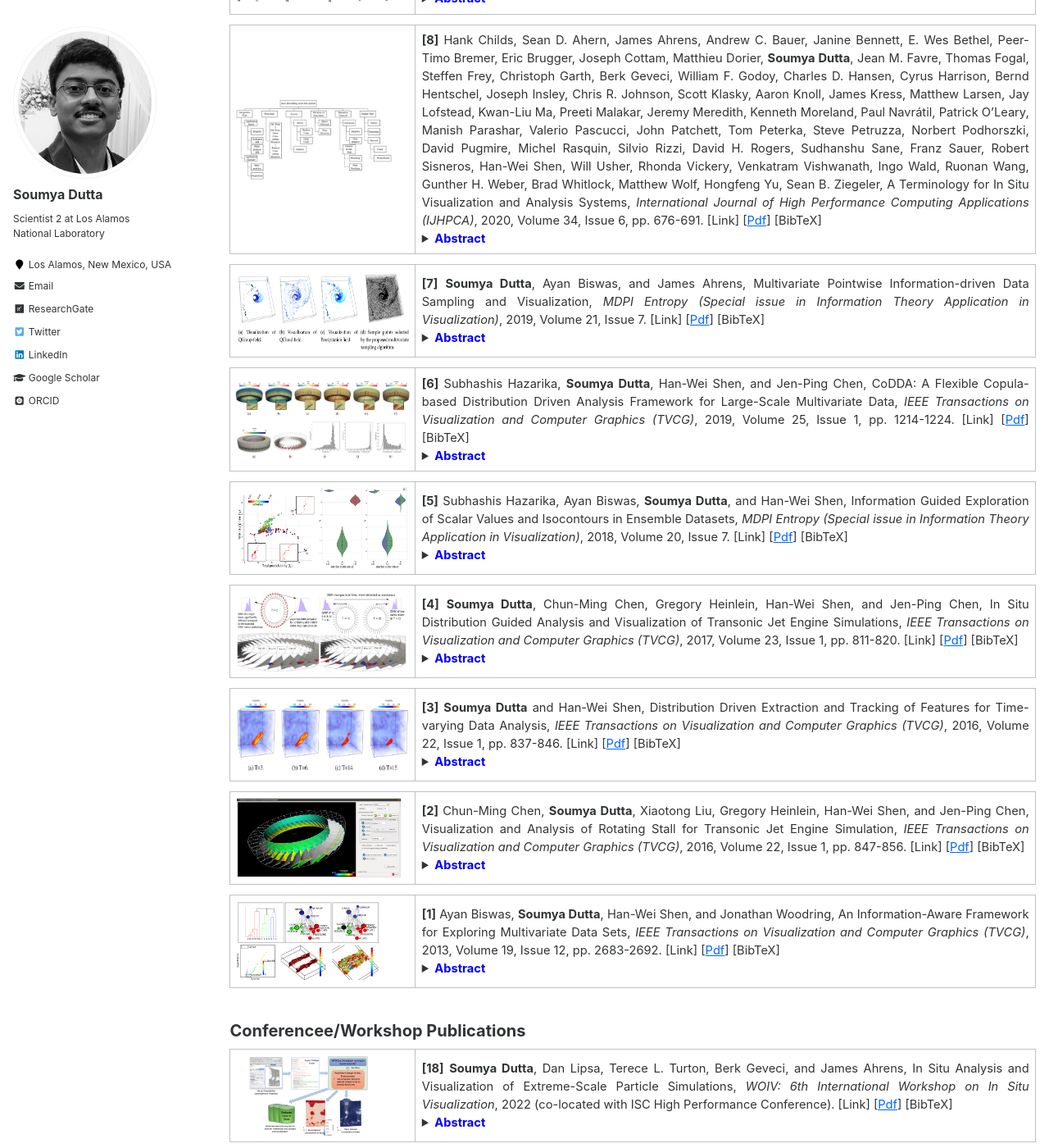
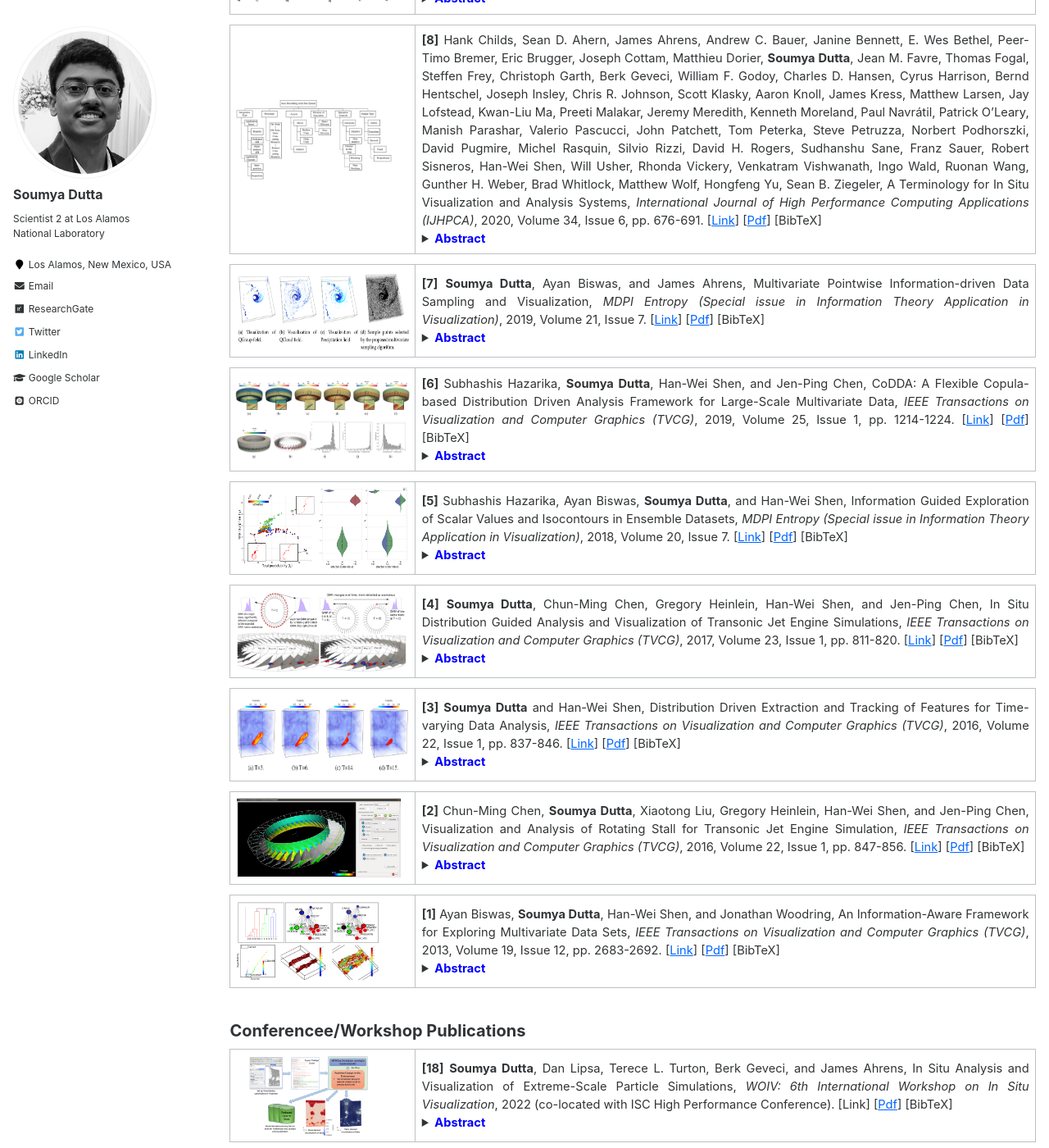
Before and after one commit to soumyadutta-cse/soumyadutta-cse.github.io, a Jekyll site: the page built from _pages/publications.md, in a window 1280 px wide and 1400 px high, scrolled down 1500 px. Shown: the whole window at 82% size. Built offline with Jekyll 4.4.1, drawn with Linux system fonts in a browser that asks for light colours; some web fonts are replaced; part of the change alters nothing that is shown; some of the changed text lies outside the part shown.

Commit message:
adding links

```diff
--- a/_pages/publications.md
+++ b/_pages/publications.md
@@ -68,7 +68,6 @@ author_profile: true
 
 
 
-
 ## Journal Publications
 
 <table>
@@ -76,7 +75,7 @@ author_profile: true
       <td width="23%;" valign="top">
       <img style="height:100px" src="/images/mfix_jocs.png"/> </td>
       <td width="100%;" style="font-size:11pt;" align="justify" valign="top"> <strong>[14]</strong> <b>Soumya Dutta</b>, Terece L. Turton, David Rogers, Jordan M. Musser, James Ahrens, and Ann S. Almgren, In Situ Feature Analysis for Large-scale Multiphase Flow Simulations, <em>Journal of Computational Science (Elsivier)</em>, 2022.
-      [Link] [<a href="/papers/mfix_jour_comp_sc.pdf">Pdf</a>] [BibTeX]
+      [<a href="https://doi.org/10.1016/j.jocs.2022.101773">Link</a>] [<a href="/papers/mfix_jour_comp_sc.pdf">Pdf</a>] [BibTeX]
       <details>
         <summary><b><span style="color:blue">Abstract</span></b></summary>
         <p>
@@ -91,7 +90,7 @@ author_profile: true
    <tr width="100%;">
       <td width="23%;" valign="top">
       <img style="height:100px" src="/images/Humayra_cise.png"/> </td>
-      <td width="100%;" style="font-size:11pt;" align="justify" valign="top"> <strong>[13]</strong> Humayra Tasnim, <b>Soumya Dutta</b>, Terece L. Turton, David Rogers, and Melanie E. Moses, Information-theoretic Exploration of Multivariate Time-Varying Image Databases, <em>IEEE Computing in Science & Engineering (IEEE CiSE)</em>, 2022. [Link] [<a href="/papers/multivar_humayra_cise.pdf">Pdf</a>] [BibTeX]
+      <td width="100%;" style="font-size:11pt;" align="justify" valign="top"> <strong>[13]</strong> Humayra Tasnim, <b>Soumya Dutta</b>, Terece L. Turton, David Rogers, and Melanie E. Moses, Information-theoretic Exploration of Multivariate Time-Varying Image Databases, <em>IEEE Computing in Science & Engineering (IEEE CiSE)</em>, 2022. [<a href="https://ieeexplore.ieee.org/document/9826433">Link</a>] [<a href="/papers/multivar_humayra_cise.pdf">Pdf</a>] [BibTeX]
       <details>
         <summary><b><span style="color:blue">Abstract</span></b></summary>
         <p>
@@ -106,7 +105,7 @@ author_profile: true
    <tr width="100%;">
       <td width="23%;" valign="top">
       <img style="height:100px" src="/images/jiayi_tvcg.png"/> </td>
-      <td width="100%;" style="font-size:11pt;" align="justify" valign="top"> <strong>[12]</strong> Jiayi Xu, <b>Soumya Dutta</b>, Wenbin He, Joachim Moortgat, and Han-Wei Shen, Geometry-Driven Detection, Tracking and Visual Analysis of Viscous and Gravitational Fingers, <em>IEEE Transactions on Visualization and Computer Graphics (TVCG)</em>, 2022, Volume: 28, Issue 3, pp. 1514 - 1528. [Link] [<a href="/papers/Tvcg_Gravitational_Fingers.pdf">Pdf</a>] [BibTeX]
+      <td width="100%;" style="font-size:11pt;" align="justify" valign="top"> <strong>[12]</strong> Jiayi Xu, <b>Soumya Dutta</b>, Wenbin He, Joachim Moortgat, and Han-Wei Shen, Geometry-Driven Detection, Tracking and Visual Analysis of Viscous and Gravitational Fingers, <em>IEEE Transactions on Visualization and Computer Graphics (TVCG)</em>, 2022, Volume: 28, Issue 3, pp. 1514 - 1528. [<a href="https://ieeexplore.ieee.org/document/9170853">Link</a>] [<a href="/papers/Tvcg_Gravitational_Fingers.pdf">Pdf</a>] [BibTeX]
       <details>
         <summary><b><span style="color:blue">Abstract</span></b></summary>
         <p>
@@ -121,7 +120,7 @@ author_profile: true
    <tr width="100%;">
       <td width="23%;" valign="top">
       <img style="height:90px" src="/images/fuzzy_tracking.png"/> </td>
-      <td width="100%;" style="font-size:11pt;" align="justify" valign="top"> <strong>[11]</strong> <b>Soumya Dutta</b>, Terece L. Turton, and James Ahrens, A Confidence-guided Technique for Tracking Time-varying Features, <em>IEEE Computing in Science & Engineering (IEEE CiSE)</em>, 2021, Volume 23, Issue 2, pp. 84-92. [Link] [<a href="/papers/CiSE_fuzzy_tracking.pdf">Pdf</a>] [BibTeX]
+      <td width="100%;" style="font-size:11pt;" align="justify" valign="top"> <strong>[11]</strong> <b>Soumya Dutta</b>, Terece L. Turton, and James Ahrens, A Confidence-guided Technique for Tracking Time-varying Features, <em>IEEE Computing in Science & Engineering (IEEE CiSE)</em>, 2021, Volume 23, Issue 2, pp. 84-92. [<a href="https://ieeexplore.ieee.org/document/9311214">Link</a>] [<a href="/papers/CiSE_fuzzy_tracking.pdf">Pdf</a>] [BibTeX]
       <details>
         <summary><b><span style="color:blue">Abstract</span></b></summary>
         <p>
@@ -136,7 +135,7 @@ author_profile: true
    <tr width="100%;">
       <td width="23%;" valign="top">
       <img style="height:100px" src="/images/tvcg_sampling.png"/> </td>
-      <td width="100%;" style="font-size:11pt;" align="justify" valign="top"> <strong>[10]</strong> Ayan Biswas, <b>Soumya Dutta</b>, Earl Lawrence, John M. Patchett, Jon C. Calhoun, and James Ahrens, Probabilistic Data-Driven Sampling via Multi-Criteria Importance Analysis, <em>IEEE Transactions on Visualization and Computer Graphics (TVCG)</em>, 2021, Volume 27, Issue 12, pp. 4439-4454. [Link] [<a href="/papers/TVCG_2019_Sampling.pdf">Pdf</a>] [BibTeX]
+      <td width="100%;" style="font-size:11pt;" align="justify" valign="top"> <strong>[10]</strong> Ayan Biswas, <b>Soumya Dutta</b>, Earl Lawrence, John M. Patchett, Jon C. Calhoun, and James Ahrens, Probabilistic Data-Driven Sampling via Multi-Criteria Importance Analysis, <em>IEEE Transactions on Visualization and Computer Graphics (TVCG)</em>, 2021, Volume 27, Issue 12, pp. 4439-4454. [<a href="https://ieeexplore.ieee.org/document/9130956">Link</a>] [<a href="/papers/TVCG_2019_Sampling.pdf">Pdf</a>] [BibTeX]
       <details>
         <summary><b><span style="color:blue">Abstract</span></b></summary>
         <p>
@@ -151,7 +150,7 @@ author_profile: true
    <tr width="100%;">
       <td width="23%;" valign="top">
       <img style="height:100px" src="/images/mfix_cise.png"/> </td>
-      <td width="100%;" style="font-size:11pt;" align="justify" valign="top"> <strong>[9]</strong> Ayan Biswas, James Ahrens, <b>Soumya Dutta</b>, Jordan Musser, Ann Almgren, and Terece Turton, Feature Analysis, Tracking, and Data Reduction: An Application to Multiphase Reactor Simulation MFiX-Exa for In-Situ Use Case, <em>IEEE Computing in Science & Engineering (IEEE CiSE)</em>, 2021, Volume 23, Issue 1, pp. 75-82. [Link] [<a href="/papers/cise_mfix.pdf">Pdf</a>] [BibTeX]
+      <td width="100%;" style="font-size:11pt;" align="justify" valign="top"> <strong>[9]</strong> Ayan Biswas, James Ahrens, <b>Soumya Dutta</b>, Jordan Musser, Ann Almgren, and Terece Turton, Feature Analysis, Tracking, and Data Reduction: An Application to Multiphase Reactor Simulation MFiX-Exa for In-Situ Use Case, <em>IEEE Computing in Science & Engineering (IEEE CiSE)</em>, 2021, Volume 23, Issue 1, pp. 75-82. [<a href="https://ieeexplore.ieee.org/document/9167432">Link</a>] [<a href="/papers/cise_mfix.pdf">Pdf</a>] [BibTeX]
       <details>
         <summary><b><span style="color:blue">Abstract</span></b></summary>
         <p>
@@ -166,7 +165,7 @@ author_profile: true
    <tr width="100%;">
       <td width="23%;" valign="top">
       <img style="height:100px" src="/images/childs_insitu_terminology.png"/> </td>
-      <td width="100%;" style="font-size:11pt;" align="justify" valign="top"> <strong>[8]</strong> Hank Childs, Sean D. Ahern, James Ahrens, Andrew C. Bauer, Janine Bennett, E. Wes Bethel, Peer-Timo Bremer, Eric Brugger, Joseph Cottam, Matthieu Dorier, <b>Soumya Dutta</b>, Jean M. Favre, Thomas Fogal, Steffen Frey, Christoph Garth, Berk Geveci, William F. Godoy, Charles D. Hansen, Cyrus Harrison, Bernd Hentschel, Joseph Insley, Chris R. Johnson, Scott Klasky, Aaron Knoll, James Kress, Matthew Larsen, Jay Lofstead, Kwan-Liu Ma, Preeti Malakar, Jeremy Meredith, Kenneth Moreland, Paul Navrátil, Patrick O’Leary, Manish Parashar, Valerio Pascucci, John Patchett, Tom Peterka, Steve Petruzza, Norbert Podhorszki, David Pugmire, Michel Rasquin, Silvio Rizzi, David H. Rogers, Sudhanshu Sane, Franz Sauer, Robert Sisneros, Han-Wei Shen, Will Usher, Rhonda Vickery, Venkatram Vishwanath, Ingo Wald, Ruonan Wang, Gunther H. Weber, Brad Whitlock, Matthew Wolf, Hongfeng Yu, Sean B. Ziegeler, A Terminology for In Situ Visualization and Analysis Systems, <em>International Journal of High Performance Computing Applications (IJHPCA)</em>, 2020, Volume 34, Issue 6, pp. 676-691. [Link] [<a href="/papers/Hank_IJHPCA_2020.pdf">Pdf</a>] [BibTeX]
+      <td width="100%;" style="font-size:11pt;" align="justify" valign="top"> <strong>[8]</strong> Hank Childs, Sean D. Ahern, James Ahrens, Andrew C. Bauer, Janine Bennett, E. Wes Bethel, Peer-Timo Bremer, Eric Brugger, Joseph Cottam, Matthieu Dorier, <b>Soumya Dutta</b>, Jean M. Favre, Thomas Fogal, Steffen Frey, Christoph Garth, Berk Geveci, William F. Godoy, Charles D. Hansen, Cyrus Harrison, Bernd Hentschel, Joseph Insley, Chris R. Johnson, Scott Klasky, Aaron Knoll, James Kress, Matthew Larsen, Jay Lofstead, Kwan-Liu Ma, Preeti Malakar, Jeremy Meredith, Kenneth Moreland, Paul Navrátil, Patrick O’Leary, Manish Parashar, Valerio Pascucci, John Patchett, Tom Peterka, Steve Petruzza, Norbert Podhorszki, David Pugmire, Michel Rasquin, Silvio Rizzi, David H. Rogers, Sudhanshu Sane, Franz Sauer, Robert Sisneros, Han-Wei Shen, Will Usher, Rhonda Vickery, Venkatram Vishwanath, Ingo Wald, Ruonan Wang, Gunther H. Weber, Brad Whitlock, Matthew Wolf, Hongfeng Yu, Sean B. Ziegeler, A Terminology for In Situ Visualization and Analysis Systems, <em>International Journal of High Performance Computing Applications (IJHPCA)</em>, 2020, Volume 34, Issue 6, pp. 676-691. [<a href="https://doi.org/10.1177/1094342020935991">Link</a>] [<a href="/papers/Hank_IJHPCA_2020.pdf">Pdf</a>] [BibTeX]
       <details>
         <summary><b><span style="color:blue">Abstract</span></b></summary>
         <p>
@@ -180,7 +179,7 @@ author_profile: true
    <tr width="100%;">
       <td width="23%;" valign="top">
       <img style="height:100px" src="/images/PMI_sampling_entropy.png"/> </td>
-      <td width="100%;" style="font-size:11pt;" align="justify" valign="top"> <strong>[7]</strong> <b>Soumya Dutta</b>, Ayan Biswas, and James Ahrens, Multivariate Pointwise Information-driven Data Sampling and Visualization, <em>MDPI Entropy (Special issue in Information Theory Application in Visualization)</em>, 2019, Volume 21, Issue 7. [Link] [<a href="/papers/multivarsampling_entropy_2019.pdf">Pdf</a>] [BibTeX]
+      <td width="100%;" style="font-size:11pt;" align="justify" valign="top"> <strong>[7]</strong> <b>Soumya Dutta</b>, Ayan Biswas, and James Ahrens, Multivariate Pointwise Information-driven Data Sampling and Visualization, <em>MDPI Entropy (Special issue in Information Theory Application in Visualization)</em>, 2019, Volume 21, Issue 7. [<a href="https://www.mdpi.com/1099-4300/21/7/699">Link</a>] [<a href="/papers/multivarsampling_entropy_2019.pdf">Pdf</a>] [BibTeX]
       <details>
         <summary><b><span style="color:blue">Abstract</span></b></summary>
         <p>
@@ -195,7 +194,7 @@ author_profile: true
    <tr width="100%;">
       <td width="23%;" valign="top">
       <img style="height:100px" src="/images/codda_tvcg.png"/> </td>
-      <td width="100%;" style="font-size:11pt;" align="justify" valign="top"> <strong>[6]</strong> Subhashis Hazarika, <b>Soumya Dutta</b>, Han-Wei Shen, and Jen-Ping Chen, CoDDA: A Flexible Copula-based Distribution Driven Analysis Framework for Large-Scale Multivariate Data, <em>IEEE Transactions on Visualization and Computer Graphics (TVCG)</em>, 2019, Volume 25, Issue 1, pp. 1214-1224. [Link] [<a href="/papers/tvcg_hazarika_vis18_copula.pdf">Pdf</a>] [BibTeX]
+      <td width="100%;" style="font-size:11pt;" align="justify" valign="top"> <strong>[6]</strong> Subhashis Hazarika, <b>Soumya Dutta</b>, Han-Wei Shen, and Jen-Ping Chen, CoDDA: A Flexible Copula-based Distribution Driven Analysis Framework for Large-Scale Multivariate Data, <em>IEEE Transactions on Visualization and Computer Graphics (TVCG)</em>, 2019, Volume 25, Issue 1, pp. 1214-1224. [<a href="https://ieeexplore.ieee.org/document/8440043">Link</a>] [<a href="/papers/tvcg_hazarika_vis18_copula.pdf">Pdf</a>] [BibTeX]
       <details>
         <summary><b><span style="color:blue">Abstract</span></b></summary>
         <p>
@@ -210,7 +209,7 @@ author_profile: true
    <tr width="100%;">
       <td width="23%;" valign="top">
       <img style="height:100px" src="/images/hazarika_entropy_2018.png"/> </td>
-      <td width="100%;" style="font-size:11pt;" align="justify" valign="top"> <strong>[5]</strong> Subhashis Hazarika, Ayan Biswas, <b>Soumya Dutta</b>, and Han-Wei Shen, Information Guided Exploration of Scalar Values and Isocontours in Ensemble Datasets, <em>MDPI Entropy (Special issue in Information Theory Application in Visualization)</em>, 2018, Volume 20, Issue 7. [Link] [<a href="/papers/hazarika_entropy_info_theory.pdf">Pdf</a>] [BibTeX]
+      <td width="100%;" style="font-size:11pt;" align="justify" valign="top"> <strong>[5]</strong> Subhashis Hazarika, Ayan Biswas, <b>Soumya Dutta</b>, and Han-Wei Shen, Information Guided Exploration of Scalar Values and Isocontours in Ensemble Datasets, <em>MDPI Entropy (Special issue in Information Theory Application in Visualization)</em>, 2018, Volume 20, Issue 7. [<a href="https://www.mdpi.com/1099-4300/20/7/540">Link</a>] [<a href="/papers/hazarika_entropy_info_theory.pdf">Pdf</a>] [BibTeX]
       <details>
         <summary><b><span style="color:blue">Abstract</span></b></summary>
         <p>
@@ -225,7 +224,7 @@ author_profile: true
    <tr width="100%;">
       <td width="23%;" valign="top">
       <img style="height:100px" src="/images/stall_vis16.png"/> </td>
-      <td width="100%;" style="font-size:11pt;" align="justify" valign="top"> <strong>[4]</strong> <b>Soumya Dutta</b>, Chun-Ming Chen, Gregory Heinlein, Han-Wei Shen, and Jen-Ping Chen, In Situ Distribution Guided Analysis and Visualization of Transonic Jet Engine Simulations, <em>IEEE Transactions on Visualization and Computer Graphics (TVCG)</em>, 2017, Volume 23, Issue 1, pp. 811-820. [Link] [<a href="/papers/Vis16_insitu.pdf">Pdf</a>] [BibTeX]
+      <td width="100%;" style="font-size:11pt;" align="justify" valign="top"> <strong>[4]</strong> <b>Soumya Dutta</b>, Chun-Ming Chen, Gregory Heinlein, Han-Wei Shen, and Jen-Ping Chen, In Situ Distribution Guided Analysis and Visualization of Transonic Jet Engine Simulations, <em>IEEE Transactions on Visualization and Computer Graphics (TVCG)</em>, 2017, Volume 23, Issue 1, pp. 811-820. [<a href="https://ieeexplore.ieee.org/document/7539561">Link</a>] [<a href="/papers/Vis16_insitu.pdf">Pdf</a>] [BibTeX]
       <details>
         <summary><b><span style="color:blue">Abstract</span></b></summary>
         <p>
@@ -240,7 +239,7 @@ author_profile: true
    <tr width="100%;">
       <td width="23%;" valign="top">
       <img style="height:100px" src="/images/vis15_tracking.png"/> </td>
-      <td width="100%;" style="font-size:11pt;" align="justify" valign="top"> <strong>[3]</strong> <b>Soumya Dutta</b> and Han-Wei Shen, Distribution Driven Extraction and Tracking of Features for Time-varying Data Analysis, <em>IEEE Transactions on Visualization and Computer Graphics (TVCG)</em>, 2016, Volume 22, Issue 1, pp. 837-846. [Link] [<a href="/papers/Vis_15.pdf">Pdf</a>] [BibTeX]
+      <td width="100%;" style="font-size:11pt;" align="justify" valign="top"> <strong>[3]</strong> <b>Soumya Dutta</b> and Han-Wei Shen, Distribution Driven Extraction and Tracking of Features for Time-varying Data Analysis, <em>IEEE Transactions on Visualization and Computer Graphics (TVCG)</em>, 2016, Volume 22, Issue 1, pp. 837-846. [<a href="https://ieeexplore.ieee.org/document/7192664">Link</a>] [<a href="/papers/Vis_15.pdf">Pdf</a>] [BibTeX]
       <details>
         <summary><b><span style="color:blue">Abstract</span></b></summary>
         <p>
@@ -255,7 +254,7 @@ author_profile: true
    <tr width="100%;">
       <td width="23%;" valign="top">
       <img style="height:100px" src="/images/vis15_stall.png"/> </td>
-      <td width="100%;" style="font-size:11pt;" align="justify" valign="top"> <strong>[2]</strong> Chun-Ming Chen, <b>Soumya Dutta</b>, Xiaotong Liu, Gregory Heinlein, Han-Wei Shen, and Jen-Ping Chen, Visualization and Analysis of Rotating Stall for Transonic Jet Engine Simulation, <em>IEEE Transactions on Visualization and Computer Graphics (TVCG)</em>, 2016, Volume 22, Issue 1, pp. 847-856. [Link] [<a href="/papers/Vis_15_stall.pdf">Pdf</a>] [BibTeX]
+      <td width="100%;" style="font-size:11pt;" align="justify" valign="top"> <strong>[2]</strong> Chun-Ming Chen, <b>Soumya Dutta</b>, Xiaotong Liu, Gregory Heinlein, Han-Wei Shen, and Jen-Ping Chen, Visualization and Analysis of Rotating Stall for Transonic Jet Engine Simulation, <em>IEEE Transactions on Visualization and Computer Graphics (TVCG)</em>, 2016, Volume 22, Issue 1, pp. 847-856. [<a href="https://ieeexplore.ieee.org/document/7192672">Link</a>] [<a href="/papers/Vis_15_stall.pdf">Pdf</a>] [BibTeX]
       <details>
         <summary><b><span style="color:blue">Abstract</span></b></summary>
         <p>
@@ -270,7 +269,7 @@ author_profile: true
    <tr width="100%;">
       <td width="23%;" valign="top">
       <img style="height:100px" src="/images/vis13_tvcg.png"/> </td>
-      <td width="100%;" style="font-size:11pt;" align="justify" valign="top"> <strong>[1]</strong> Ayan Biswas, <b>Soumya Dutta</b>, Han-Wei Shen, and Jonathan Woodring, An Information-Aware Framework for Exploring Multivariate Data Sets, <em>IEEE Transactions on Visualization and Computer Graphics (TVCG)</em>, 2013, Volume 19, Issue 12, pp. 2683-2692. [Link] [<a href="/papers/Vis13_Info_theory.pdf">Pdf</a>] [BibTeX]
+      <td width="100%;" style="font-size:11pt;" align="justify" valign="top"> <strong>[1]</strong> Ayan Biswas, <b>Soumya Dutta</b>, Han-Wei Shen, and Jonathan Woodring, An Information-Aware Framework for Exploring Multivariate Data Sets, <em>IEEE Transactions on Visualization and Computer Graphics (TVCG)</em>, 2013, Volume 19, Issue 12, pp. 2683-2692. [<a href="https://ieeexplore.ieee.org/document/6634187">Link</a>] [<a href="/papers/Vis13_Info_theory.pdf">Pdf</a>] [BibTeX]
       <details>
         <summary><b><span style="color:blue">Abstract</span></b></summary>
         <p>
```
